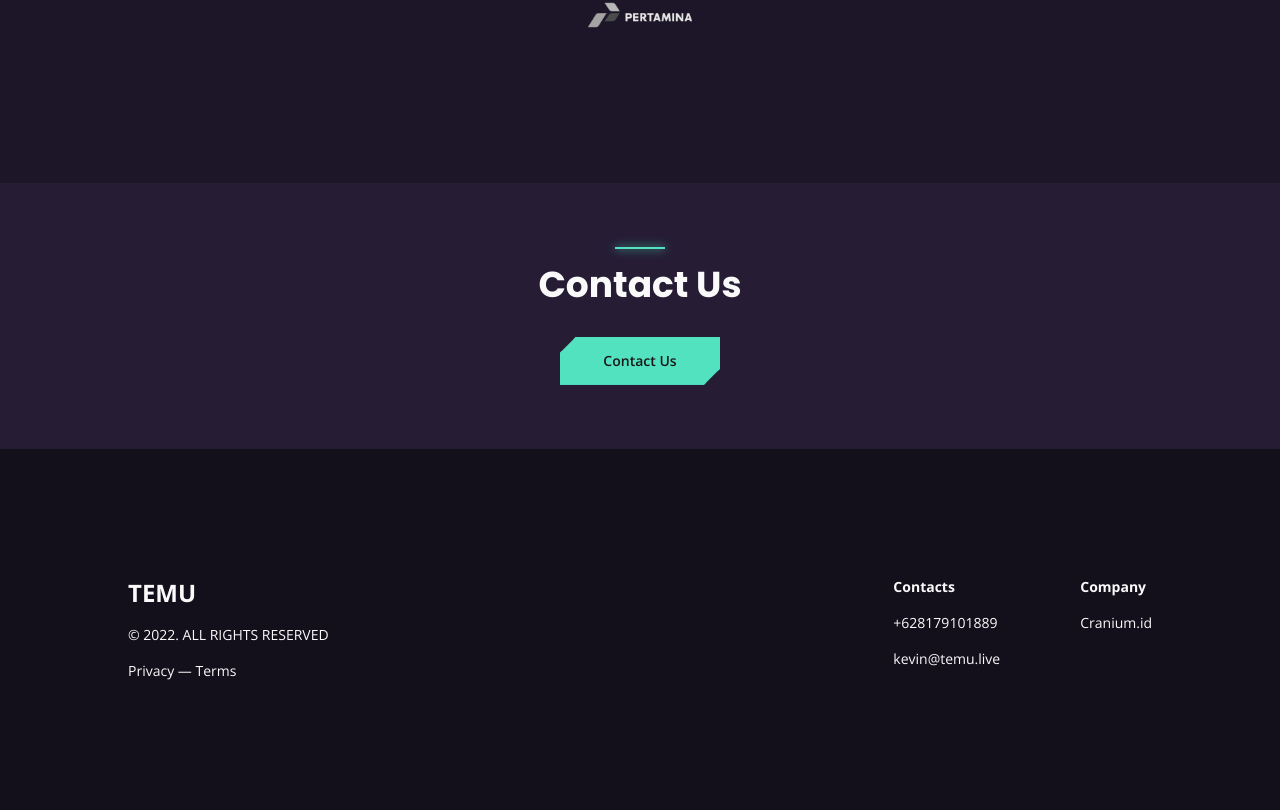
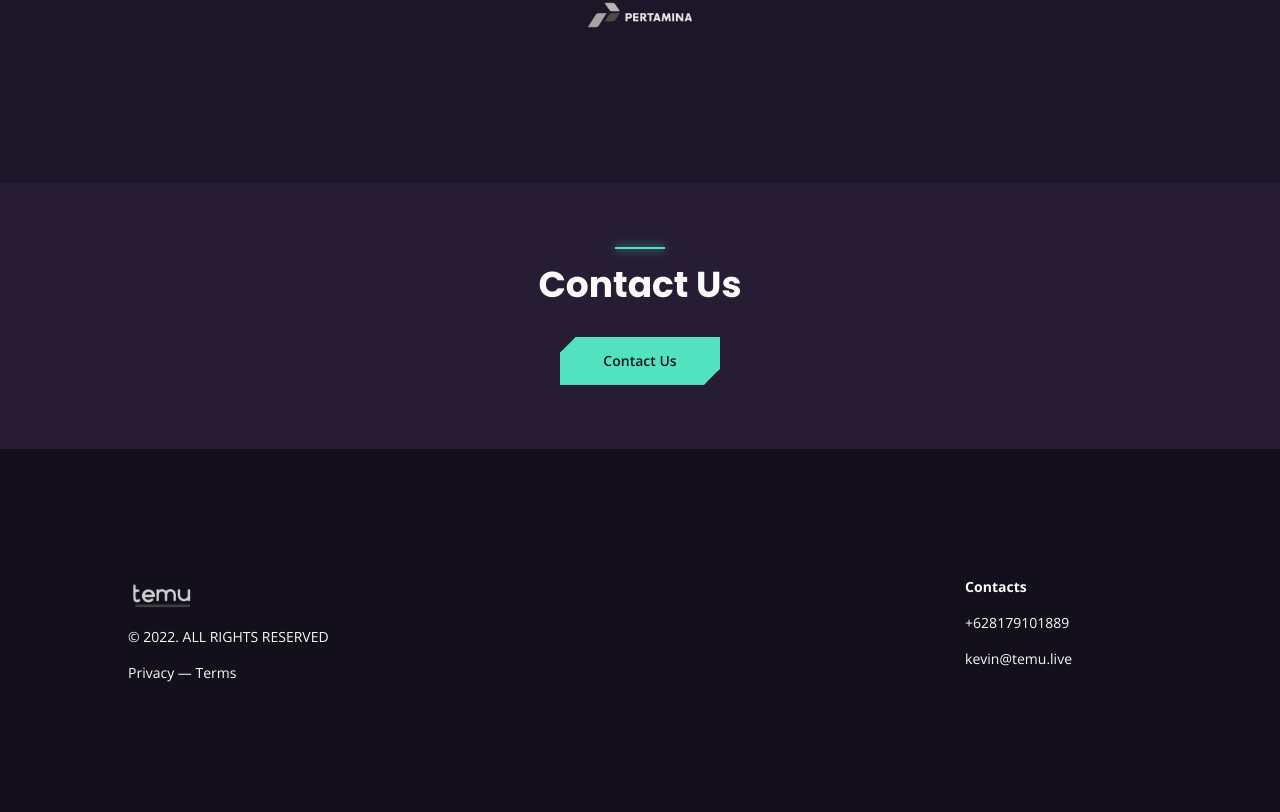
Before and after one commit to DRucci-88/cranium-coming-soon, a React (Create React App) app: page / in a window 1280 px wide. Shown: the part 2618-3430 px from the top of the page. Built offline with nearby package versions, Linux system fonts and the light colour scheme.

Commit message:
Pembenaran Footer

```diff
--- a/src/activity/public/LayoutsPublic.tsx
+++ b/src/activity/public/LayoutsPublic.tsx
@@ -75,7 +75,9 @@ const LayoutsPublic = () => {
       <div className="bg-primary-900">
         <div className="max-w-screen-2xl flex flex-col md:flex-row justify-between p-16 sm:p-24 md:p-32 mx-auto">
           <div>
-            <h2 className="font-sans font-bold text-2xl">TEMU</h2>
+          <Link to="/" className="text-xl sm:text-2xl font-bold text-neutral-50">
+          <img src="images/jpeg/TEMU LOGO.png" alt="TEMU" className="inline-block h-8 grayscale invert"/>
+          </Link>
             <p className="text-sm mt-4">© 2022. ALL RIGHTS RESERVED</p>
             <a href="#" className="inline-block text-sm mt-4 hover:text-secondary-500">Privacy — Terms</a>
           </div>
@@ -87,12 +89,6 @@ const LayoutsPublic = () => {
                 <a href="mailto:kevin@temu.live" className="text-sm mt-4 hover:text-secondary-500">kevin@temu.live</a>
               </div>
             </div>
-            <div>
-              <p className="text-sm font-bold">Company</p>
-              <div className="flex flex-col">
-                <a href="https://cranium.id/" target="_blank" rel="noreferrer" className="text-sm mt-4 hover:text-secondary-500">Cranium.id</a>
-              </div>
-            </div>
           </div>
         </div>
       </div>
```
